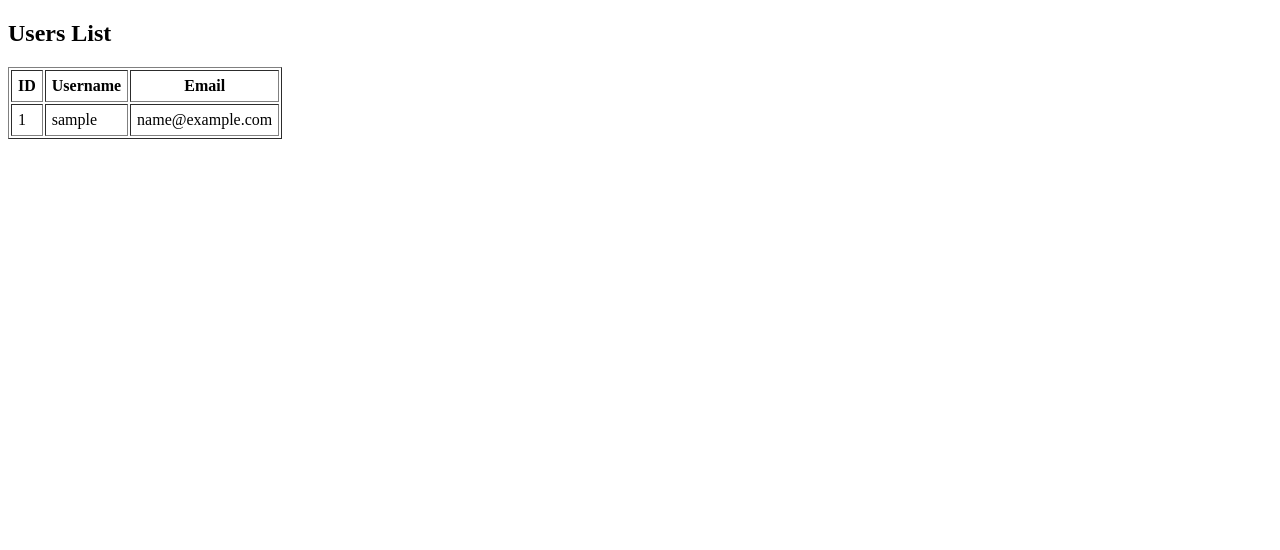
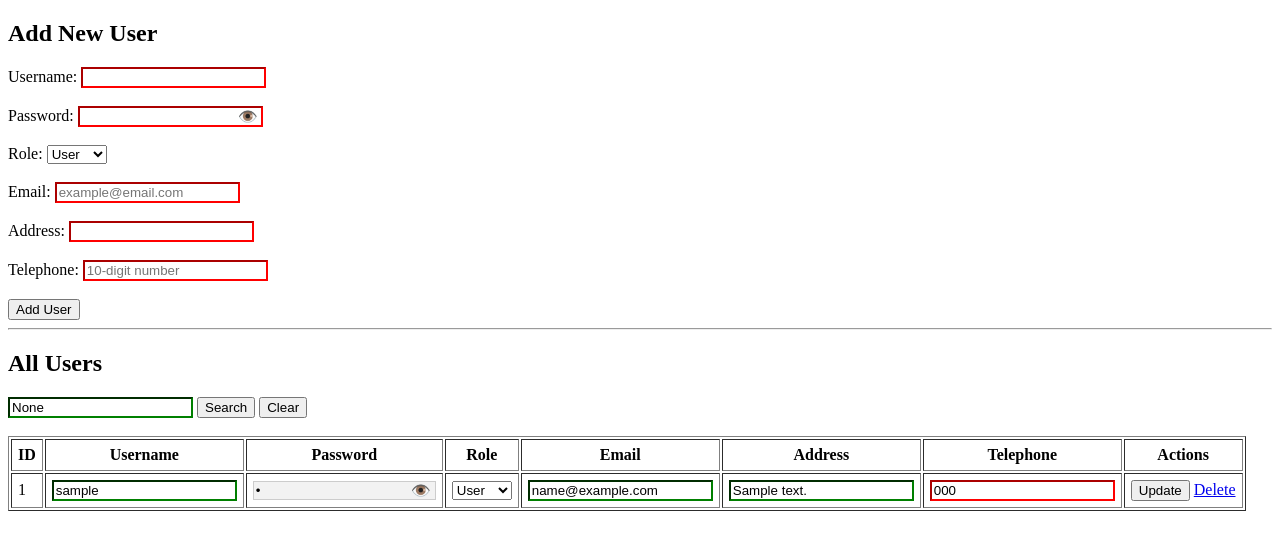
Before and after one commit to dinithi-sasanka/greenhouse_project, a Flask app: page /users in a window 1280 px wide. Shown: the top 550 px of the page. Run offline with Flask 3, Linux system fonts and the light colour scheme; a database or web service that is not in the repository returns one stand-in record (values such as "Sample title"); parts of the project's set-up code (start-up, migrations or seed data) failed here and were passed over; some libraries are stand-ins or nearby versions.

Commit message:
user crud operations

```diff
--- a/app.py
+++ b/app.py
@@ -1,49 +1,119 @@
-from flask import Flask, render_template, request, redirect, url_for
+from flask import Flask, render_template, request, redirect, url_for, flash
+
+# ML functions
 from utils.preprocess import predict_next_months, predict_manual_next_month
-from utils.db import fetch_users
+
+# DB functions
+from utils.db import (
+    fetch_users,
+    add_user,
+    delete_user,
+    update_user,
+    search_users
+)
 
 app = Flask(__name__)
+app.secret_key = "supersecretkey"  # for flash messages
 
+# ----------------------
+# HOME
+# ----------------------
 @app.route('/')
 def home():
     return redirect(url_for('dashboard'))
 
+# ----------------------
+# DASHBOARD (AUTO ONLY)
+# ----------------------
 @app.route('/dashboard')
 def dashboard():
     auto_predictions = predict_next_months().to_dict(orient='records')
     return render_template('dashboard.html', auto_predictions=auto_predictions)
 
-# -------------------- Manual Next-Month Prediction --------------------
-@app.route('/next-month-prediction', methods=['GET','POST'])
+# ----------------------
+# NEXT MONTH PREDICTION
+# ----------------------
+@app.route('/next-month-prediction', methods=['GET', 'POST'])
 def next_month_prediction():
     manual_predictions = None
     if request.method == 'POST':
-        temp = float(request.form['Temperature_C'])
-        rain = float(request.form['Rainfall_mm'])
-        fert = float(request.form['Fertilizer_kg'])
-        demand = float(request.form['Demand_Index'])
-        supply = float(request.form['Supply_Index'])
-        holiday = int(request.form['Holiday'])
-
         manual_predictions = predict_manual_next_month(
-            Temperature_C=temp,
-            Rainfall_mm=rain,
-            Fertilizer_kg=fert,
-            Demand_Index=demand,
-            Supply_Index=supply,
-            Holiday=holiday
+            Temperature_C=float(request.form['Temperature_C']),
+            Rainfall_mm=float(request.form['Rainfall_mm']),
+            Fertilizer_kg=float(request.form['Fertilizer_kg']),
+            Demand_Index=float(request.form['Demand_Index']),
+            Supply_Index=float(request.form['Supply_Index']),
+            Holiday=int(request.form['Holiday'])
         ).to_dict(orient='records')
-
     return render_template('next_month_prediction.html', manual_predictions=manual_predictions)
 
-@app.route('/users')
+# ----------------------
+# USERS (VIEW + ADD + SEARCH)
+# ----------------------
+@app.route('/users', methods=['GET', 'POST'])
 def users():
-    users_list = fetch_users()
+    search = request.args.get('search')
+
+    if request.method == 'POST':
+        username = request.form['username']
+        password = request.form['password']
+        role = request.form['role']
+        email = request.form['email']
+        address = request.form['address']
+        telephone = request.form['telephone']
+
+        # Basic server-side validation
+        if len(username) < 3 or len(password) < 6 or not email or not address or not telephone.isdigit() or len(telephone) != 10:
+            flash("Invalid input! Check all fields.")
+        else:
+            add_user(username, password, role, email, address, telephone)
+            flash("User added successfully!")
+        return redirect(url_for('users'))
+
+    if search:
+        users_list = search_users(search)
+    else:
+        users_list = fetch_users()
+
     return render_template('users.html', users=users_list)
 
+# ----------------------
+# UPDATE USER
+# ----------------------
+@app.route('/edit_user/<int:user_id>', methods=['POST'])
+def edit_user(user_id):
+    username = request.form['username']
+    role = request.form['role']
+    email = request.form['email']
+    address = request.form['address']
+    telephone = request.form['telephone']
+
+    # Server-side validation
+    if len(username) < 3 or not email or not address or not telephone.isdigit() or len(telephone) != 10:
+        flash("Invalid input! Cannot update user.")
+    else:
+        update_user(user_id, username, role, email, address, telephone)
+        flash("User updated successfully!")
+    return redirect(url_for('users'))
+
+# ----------------------
+# DELETE USER
+# ----------------------
+@app.route('/delete_user/<int:user_id>')
+def delete_user_route(user_id):
+    delete_user(user_id)
+    flash("User deleted successfully!")
+    return redirect(url_for('users'))
+
+# ----------------------
+# LOGOUT
+# ----------------------
 @app.route('/logout')
 def logout():
     return redirect(url_for('dashboard'))
 
+# ----------------------
+# RUN APP
+# ----------------------
 if __name__ == "__main__":
     app.run(debug=True)
--- a/templates/users.html
+++ b/templates/users.html
@@ -1,23 +1,124 @@
 <!DOCTYPE html>
 <html>
 <head>
-    <title>Users</title>
+    <title>Users Management</title>
+    <style>
+        .password-container {
+            position: relative;
+            display: inline-block;
+        }
+        .toggle-password {
+            position: absolute;
+            right: 5px;
+            top: 50%;
+            transform: translateY(-50%);
+            cursor: pointer;
+        }
+        input[type="password"][readonly] {
+            background-color: #f2f2f2;
+            border: 1px solid #ccc;
+        }
+        input:invalid {
+            border-color: red;
+        }
+        input:valid {
+            border-color: green;
+        }
+    </style>
 </head>
 <body>
-    <h2>Users List</h2>
+
+<h2>Add New User</h2>
+<form method="POST">
+    Username: <input name="username" required pattern=".{3,}" title="Minimum 3 characters"><br><br>
+
+    Password:
+    <div class="password-container">
+        <input type="password" id="add_password" name="password" required pattern=".{6,}" title="Minimum 6 characters">
+        <span class="toggle-password" onclick="toggleAddPassword()">👁️</span>
+    </div>
+    <br><br>
+
+    Role:
+    <select name="role">
+        <option value="user">User</option>
+        <option value="admin">Admin</option>
+    </select><br><br>
+
+    Email: <input name="email" type="email" placeholder="example@email.com" required><br><br>
+    Address: <input name="address" required><br><br>
+    Telephone: <input name="telephone" type="tel" pattern="[0-9]{10}" placeholder="10-digit number" required><br><br>
+
+    <button type="submit">Add User</button>
+</form>
+
+<hr>
+
+<h2>All Users</h2>
+
+<form method="GET">
+    <input type="text" name="search" placeholder="Search username/email" value="{{ request.args.get('search') }}">
+    <button type="submit">Search</button>
+    <button type="button" onclick="window.location.href='/users'">Clear</button>
+</form>
+<br>
+
 <table border="1" cellpadding="6">
 <tr>
     <th>ID</th>
     <th>Username</th>
+    <th>Password</th>
+    <th>Role</th>
     <th>Email</th>
+    <th>Address</th>
+    <th>Telephone</th>
+    <th>Actions</th>
 </tr>
-        {% for user in users %}
+
+{% for u in users %}
 <tr>
-            <td>{{ user.id }}</td>
-            <td>{{ user.username }}</td>
-            <td>{{ user.email }}</td>
+<form method="POST" action="/edit_user/{{ u.id }}">
+    <td>{{ u.id }}</td>
+    <td><input name="username" value="{{ u.username }}" required pattern=".{3,}" title="Minimum 3 characters"></td>
+
+    <td>
+        <div class="password-container">
+            <input type="password" class="user-password" value="{{ u.password }}" readonly>
+            <span class="toggle-password" onclick="togglePassword(this)">👁️</span>
+        </div>
+    </td>
+
+    <td>
+        <select name="role">
+            <option value="user" {% if u.role=='user' %}selected{% endif %}>User</option>
+            <option value="admin" {% if u.role=='admin' %}selected{% endif %}>Admin</option>
+        </select>
+    </td>
+
+    <td><input name="email" type="email" value="{{ u.email }}" required></td>
+    <td><input name="address" value="{{ u.address }}" required></td>
+    <td><input name="telephone" type="tel" value="{{ u.telephone }}" pattern="[0-9]{10}" required></td>
+
+    <td>
+        <button type="submit">Update</button>
+        <a href="/delete_user/{{ u.id }}" onclick="return confirm('Delete user?')">Delete</a>
+    </td>
+</form>
 </tr>
 {% endfor %}
 </table>
+
+<script>
+function toggleAddPassword() {
+    var pwd = document.getElementById('add_password');
+    pwd.type = (pwd.type === 'password') ? 'text' : 'password';
+}
+
+function togglePassword(span) {
+    var pwd = span.previousElementSibling;
+    pwd.type = (pwd.type === 'password') ? 'text' : 'password';
+}
+</script>
+
 </body>
 </html>
--- a/utils/db.py
+++ b/utils/db.py
@@ -1,9 +1,9 @@
+# utils/db.py
 import psycopg2
 from psycopg2.extras import RealDictCursor
 import os
 from dotenv import load_dotenv
 
-# Load environment variables from .env
 load_dotenv()
 
 DB_HOST = os.getenv("DB_HOST")
@@ -12,20 +12,72 @@
 DB_PASS = os.getenv("DB_PASS")
 
 def get_connection():
-    """Create and return a new database connection"""
-    conn = psycopg2.connect(
+    return psycopg2.connect(
         host=DB_HOST,
         database=DB_NAME,
         user=DB_USER,
         password=DB_PASS
     )
-    return conn
 
+# ---------- FETCH ----------
 def fetch_users():
-    """Fetch all users from the database"""
+    conn = get_connection()
+    cur = conn.cursor(cursor_factory=RealDictCursor)
+    cur.execute("SELECT * FROM users ORDER BY id")
+    users = cur.fetchall()
+    cur.close()
+    conn.close()
+    return users
+
+# ---------- ADD ----------
+def add_user(username, password, role, email, address, telephone):
+    conn = get_connection()
+    cur = conn.cursor()
+    cur.execute("""
+        INSERT INTO users (username, password, role, email, address, telephone)
+        VALUES (%s, %s, %s, %s, %s, %s)
+    """, (username, password, role, email, address, telephone))
+    conn.commit()
+    cur.close()
+    conn.close()
+
+# ---------- DELETE ----------
+def delete_user(user_id):
+    conn = get_connection()
+    cur = conn.cursor()
+    cur.execute("DELETE FROM users WHERE id = %s", (user_id,))
+    conn.commit()
+    cur.close()
+    conn.close()
+
+# ---------- UPDATE ----------
+def update_user(user_id, username, role, email, address, telephone):
+    conn = get_connection()
+    cur = conn.cursor()
+    cur.execute("""
+        UPDATE users
+        SET username=%s, role=%s, email=%s, address=%s, telephone=%s
+        WHERE id=%s
+    """, (username, role, email, address, telephone, user_id))
+    conn.commit()
+    cur.close()
+    conn.close()
+
+# ---------- SEARCH ----------
+def search_users(keyword):
     conn = get_connection()
     cursor = conn.cursor(cursor_factory=RealDictCursor)
-    cursor.execute("SELECT * FROM users;")
+
+    query = """
+    SELECT * FROM users
+    WHERE username ILIKE %s
+       OR email ILIKE %s
+       OR role ILIKE %s
+       OR telephone ILIKE %s
+    """
+    like = f"%{keyword}%"
+    cursor.execute(query, (like, like, like, like))
+
     users = cursor.fetchall()
     cursor.close()
     conn.close()
```
Lines whose indentation alone changed are shown as unchanged.
